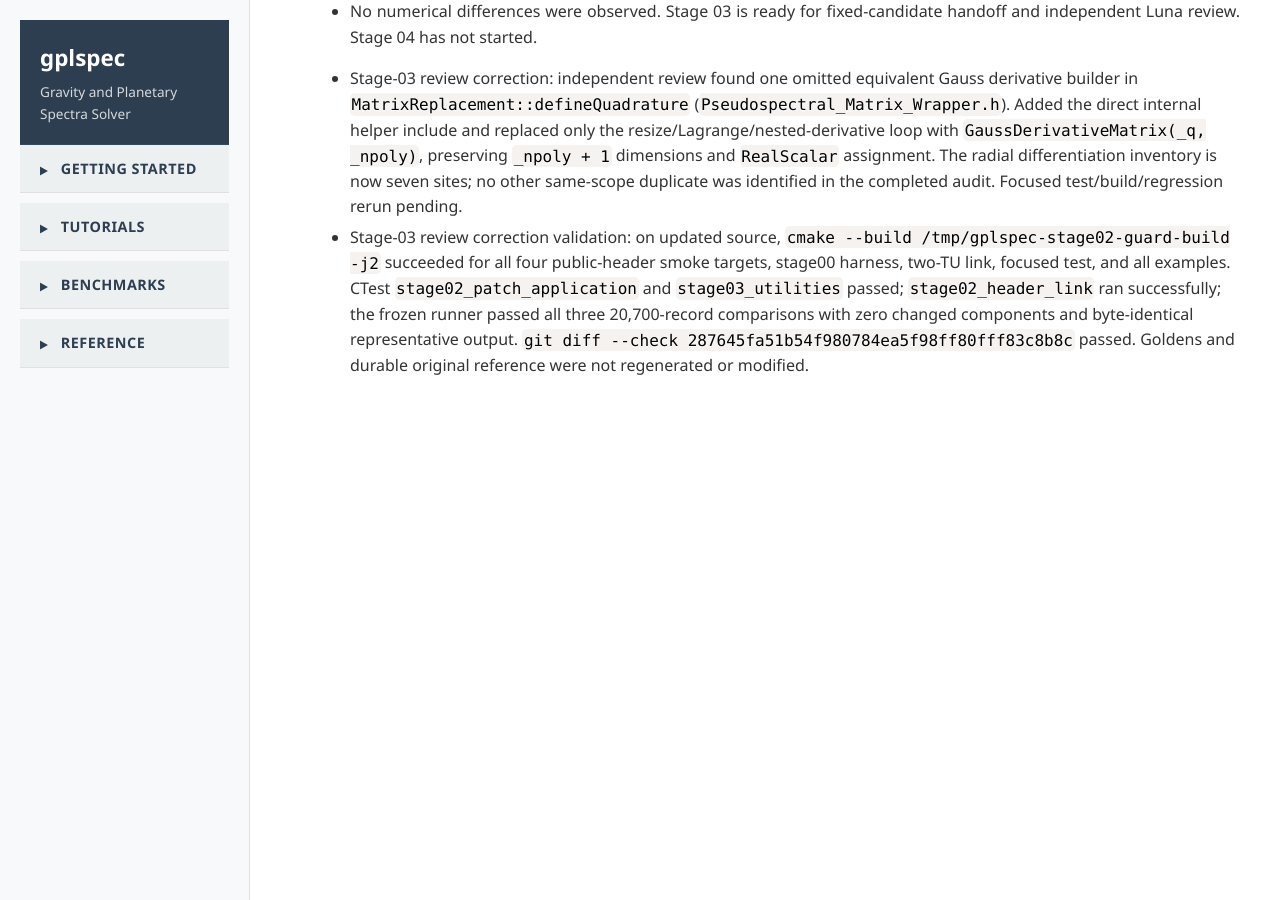
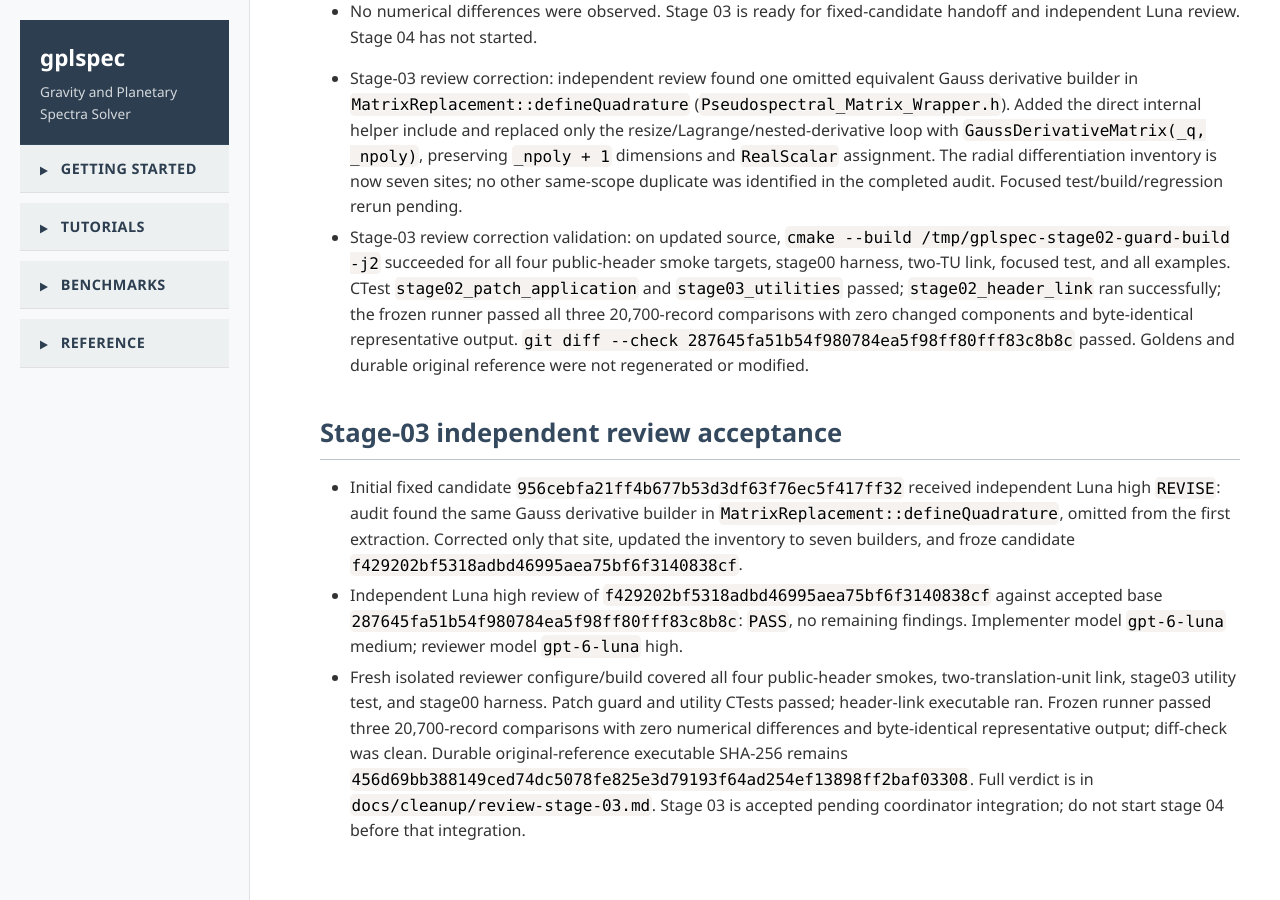
Before and after one commit to adcm2/gplspec, a Jekyll site: the page built from implementation_status.md, in a window 1280 px wide and 900 px high, scrolled down 8650 px. Built offline with Jekyll 4.4.1, drawn with Linux system fonts in a browser that asks for light colours; nearby versions of some CDN libraries; our own code applies the rules of GitHub Pages for plain Markdown files; before the commit the page ends 9084 px from its top, so only the background shows below that.

Commit message:
Record stage 03 review acceptance

```diff
--- a/implementation_status.md
+++ b/implementation_status.md
@@ -128,3 +128,9 @@ The coordinator fast-forwarded `cleanup/base` through `535561a6ed58ae02832960ff7
 
 - Stage-03 review correction: independent review found one omitted equivalent Gauss derivative builder in `MatrixReplacement::defineQuadrature` (`Pseudospectral_Matrix_Wrapper.h`). Added the direct internal helper include and replaced only the resize/Lagrange/nested-derivative loop with `GaussDerivativeMatrix(_q, _npoly)`, preserving `_npoly + 1` dimensions and `RealScalar` assignment. The radial differentiation inventory is now seven sites; no other same-scope duplicate was identified in the completed audit. Focused test/build/regression rerun pending.
 - Stage-03 review correction validation: on updated source, `cmake --build /tmp/gplspec-stage02-guard-build -j2` succeeded for all four public-header smoke targets, stage00 harness, two-TU link, focused test, and all examples. CTest `stage02_patch_application` and `stage03_utilities` passed; `stage02_header_link` ran successfully; the frozen runner passed all three 20,700-record comparisons with zero changed components and byte-identical representative output. `git diff --check 287645fa51b54f980784ea5f98ff80fff83c8b8c` passed. Goldens and durable original reference were not regenerated or modified.
+
+## Stage-03 independent review acceptance
+
+- Initial fixed candidate `956cebfa21ff4b677b53d3df63f76ec5f417ff32` received independent Luna high `REVISE`: audit found the same Gauss derivative builder in `MatrixReplacement::defineQuadrature`, omitted from the first extraction. Corrected only that site, updated the inventory to seven builders, and froze candidate `f429202bf5318adbd46995aea75bf6f3140838cf`.
+- Independent Luna high review of `f429202bf5318adbd46995aea75bf6f3140838cf` against accepted base `287645fa51b54f980784ea5f98ff80fff83c8b8c`: `PASS`, no remaining findings. Implementer model `gpt-6-luna` medium; reviewer model `gpt-6-luna` high.
+- Fresh isolated reviewer configure/build covered all four public-header smokes, two-translation-unit link, stage03 utility test, and stage00 harness. Patch guard and utility CTests passed; header-link executable ran. Frozen runner passed three 20,700-record comparisons with zero numerical differences and byte-identical representative output; diff-check was clean. Durable original-reference executable SHA-256 remains `456d69bb388149ced74dc5078fe825e3d79193f64ad254ef13898ff2baf03308`. Full verdict is in `docs/cleanup/review-stage-03.md`. Stage 03 is accepted pending coordinator integration; do not start stage 04 before that integration.
```
Also changed, not shown: AGENTS.md (+1 -1 lines), docs/cleanup/campaign.md (+2 -2 lines), docs/cleanup/review-stage-03.md (added, +13 -0 lines).
